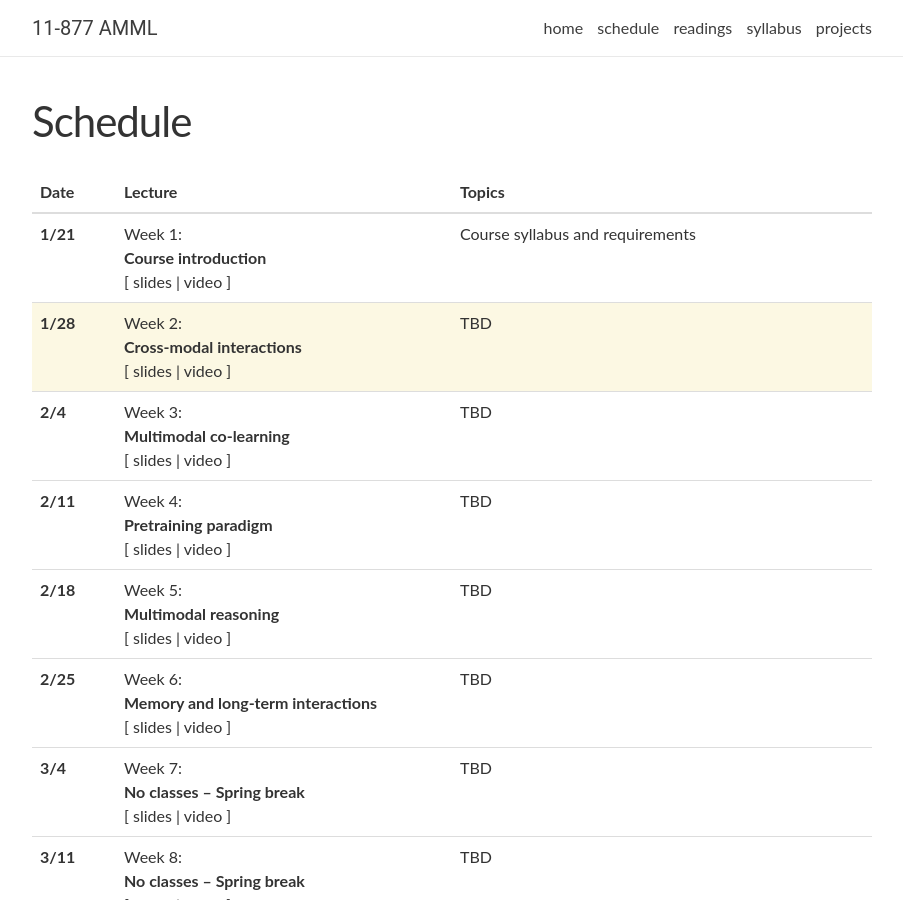
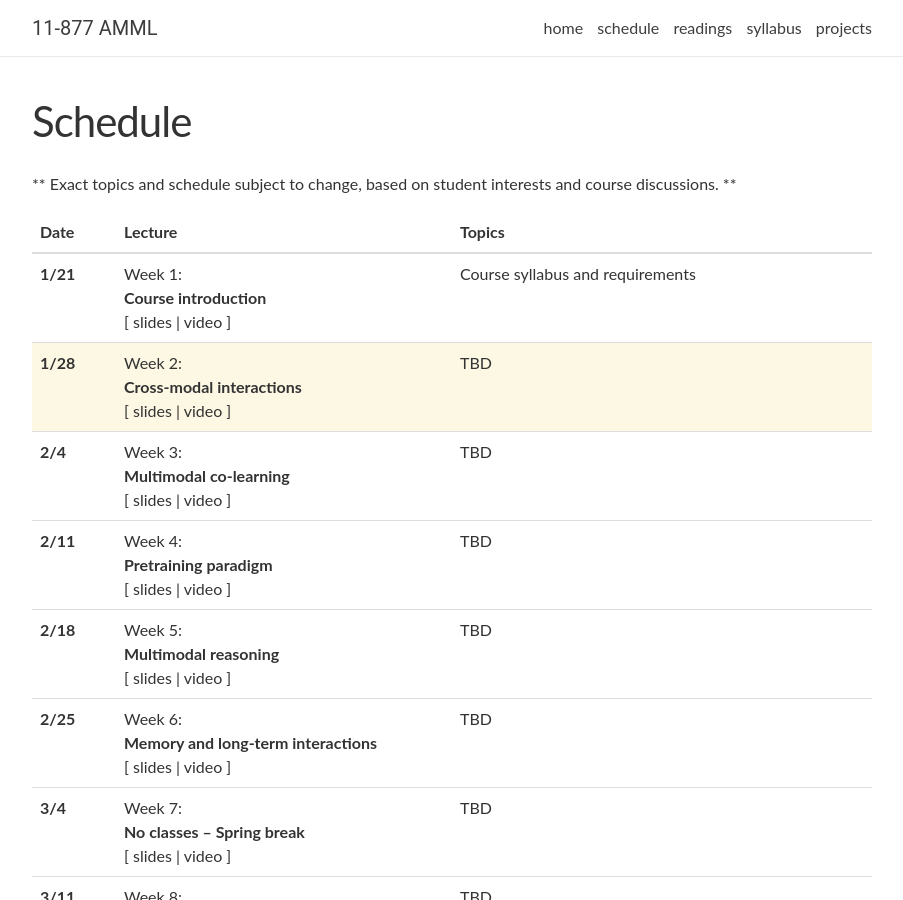
Before and after one commit to CMU-MultiComp-Lab/adv-mmml-course, a Jekyll site: the page built from _pages/schedule.md, in a window 1280 px wide and 900 px high. Shown: the whole window, without its empty margins (188-1091 px from the left). Built offline with Jekyll 4.4.1, drawn with Linux system fonts in a browser that asks for light colours; nearby versions of some CDN libraries; comment, search, counter and statistics services are not loaded.

Commit message:
Update schedule.md

```diff
--- a/_pages/schedule.md
+++ b/_pages/schedule.md
@@ -3,6 +3,8 @@ layout: schedule
 permalink: /spring2022/schedule/
 title: Schedule
 ---
+
+** Exact topics and schedule subject to change, based on student interests and course discussions. **
 
 {% assign current_module = 0 %}
 {% assign skip_classes = 0 %}
```
